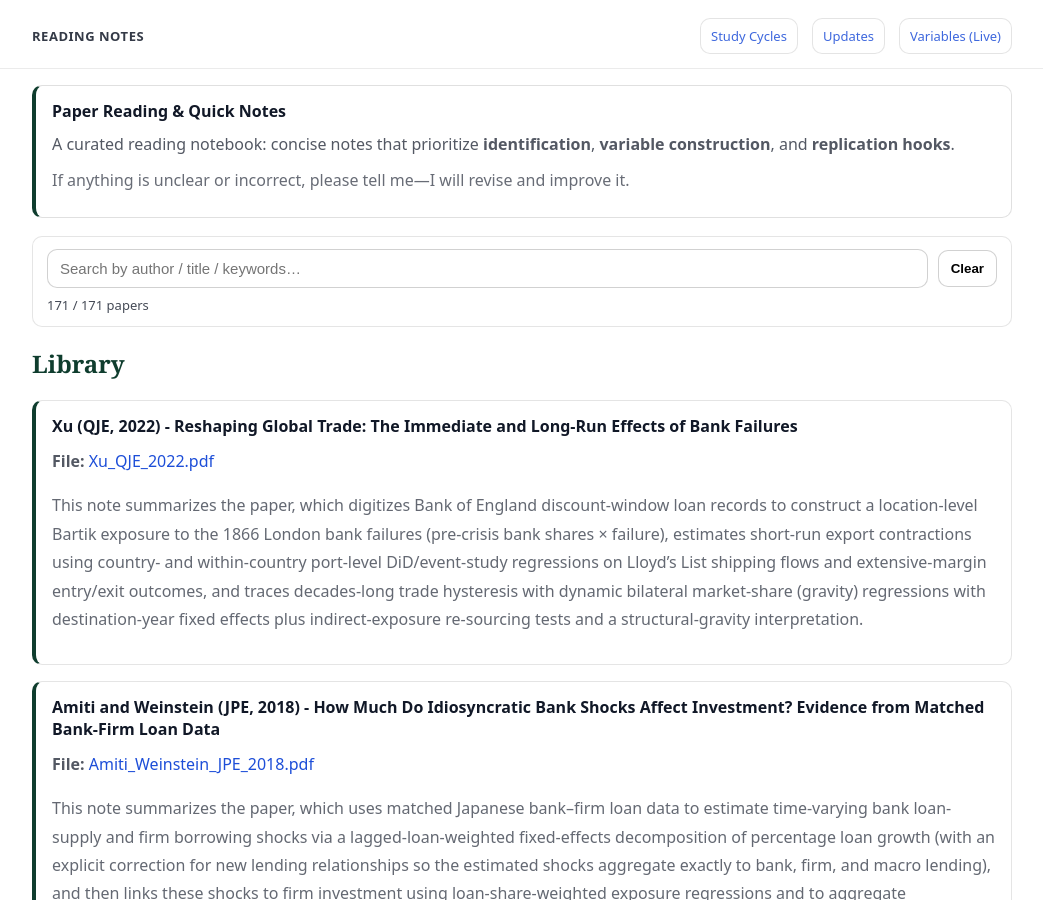
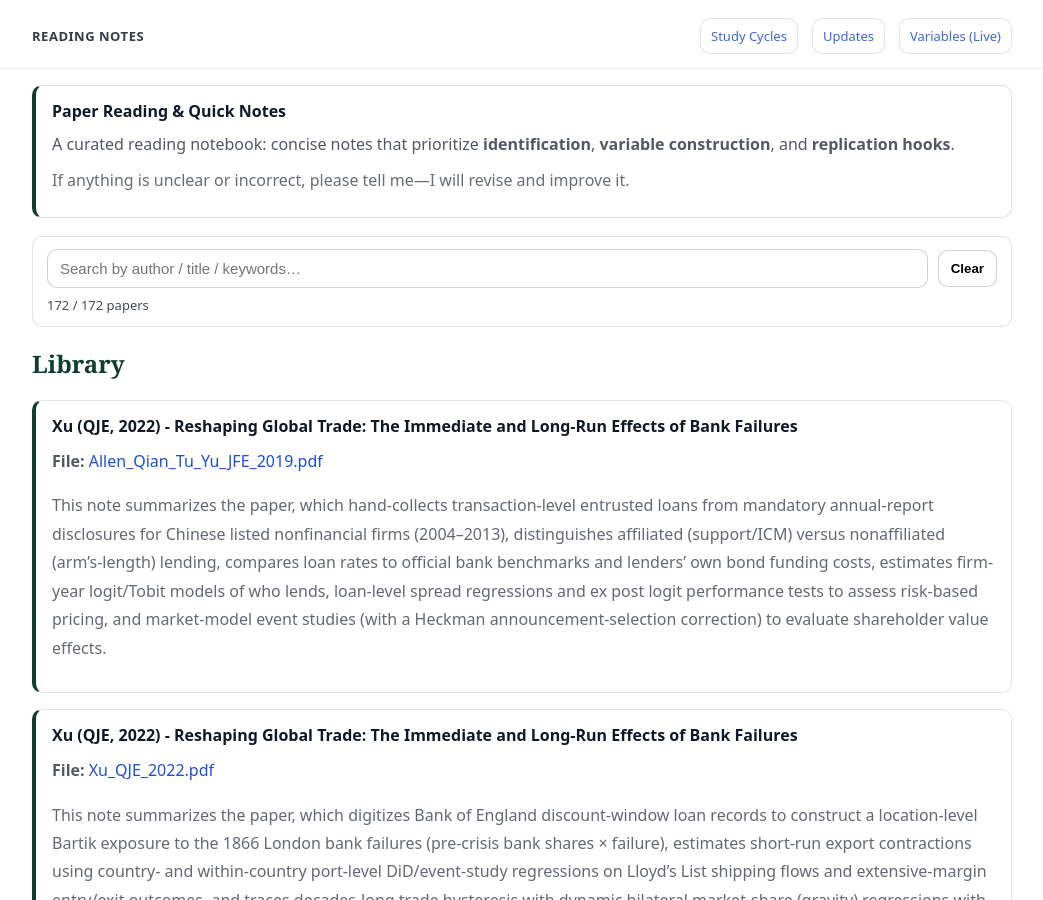
Before and after one commit to yaxinzn/study-archive, a Jekyll site: the page built from reading/index.md, in a window 1280 px wide and 900 px high. Shown: the whole window, without its empty margins (118-1161 px from the left). Built offline with Jekyll 4.4.1, drawn with Linux system fonts in a browser that asks for light colours.

Commit message:
Reading: add/update Allen_Qian_Tu_Yu_JFE_2019.pdf

```diff
--- a/_data/reading.yml
+++ b/_data/reading.yml
@@ -1,3 +1,7 @@
+- title: "Xu (QJE, 2022) - Reshaping Global Trade: The Immediate and Long-Run Effects of Bank Failures"
+  file: "Allen_Qian_Tu_Yu_JFE_2019.pdf"
+  desc: "This note summarizes the paper, which hand-collects transaction-level entrusted loans from mandatory annual-report disclosures for Chinese listed nonfinancial firms (2004–2013), distinguishes affiliated (support/ICM) versus nonaffiliated (arm’s-length) lending, compares loan rates to official bank benchmarks and lenders’ own bond funding costs, estimates firm-year logit/Tobit models of who lends, loan-level spread regressions and ex post logit performance tests to assess risk-based pricing, and market-model event studies (with a Heckman announcement-selection correction) to evaluate shareholder value effects.        "
+
 - title: "Xu (QJE, 2022) - Reshaping Global Trade: The Immediate and Long-Run Effects of Bank Failures"
   file: "Xu_QJE_2022.pdf"
   desc: "This note summarizes the paper, which digitizes Bank of England discount-window loan records to construct a location-level Bartik exposure to the 1866 London bank failures (pre-crisis bank shares × failure), estimates short-run export contractions using country- and within-country port-level DiD/event-study regressions on Lloyd’s List shipping flows and extensive-margin entry/exit outcomes, and traces decades-long trade hysteresis with dynamic bilateral market-share (gravity) regressions with destination-year fixed effects plus indirect-exposure re-sourcing tests and a structural-gravity interpretation."
```
Also changed, not shown: 1 other file.
